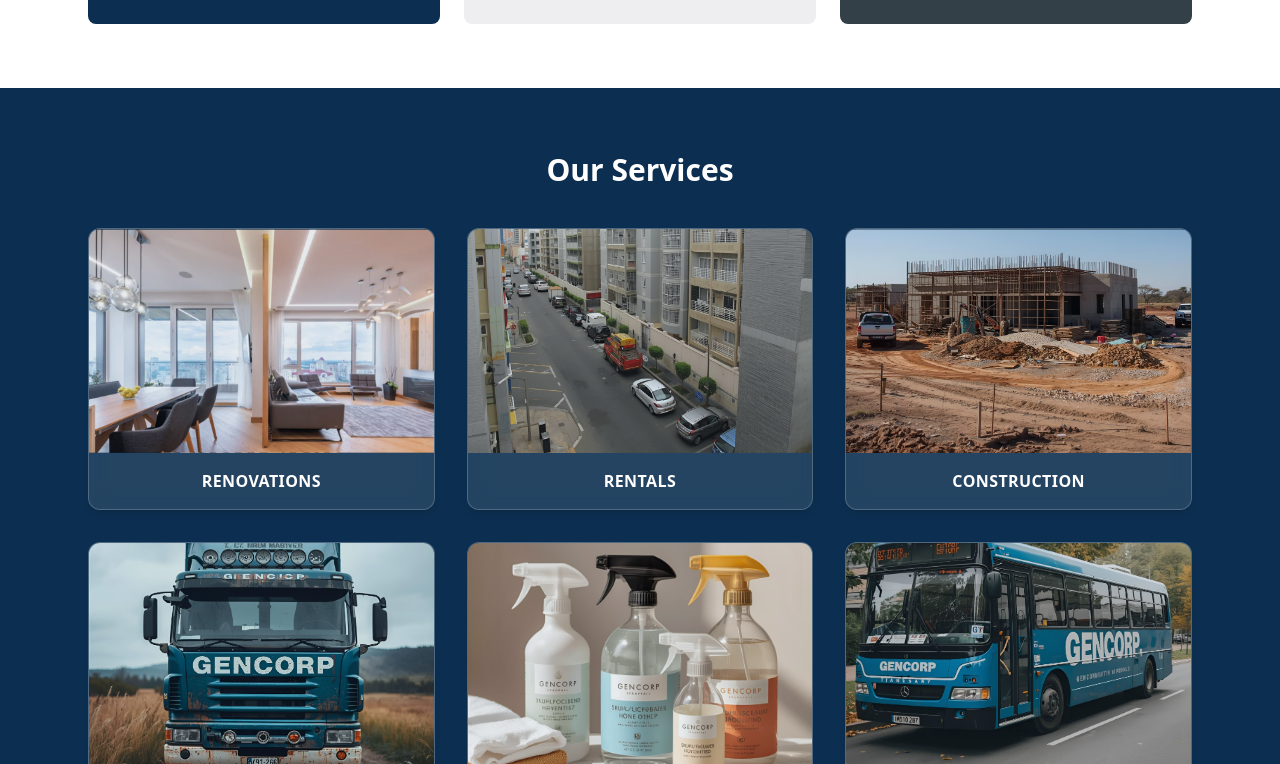
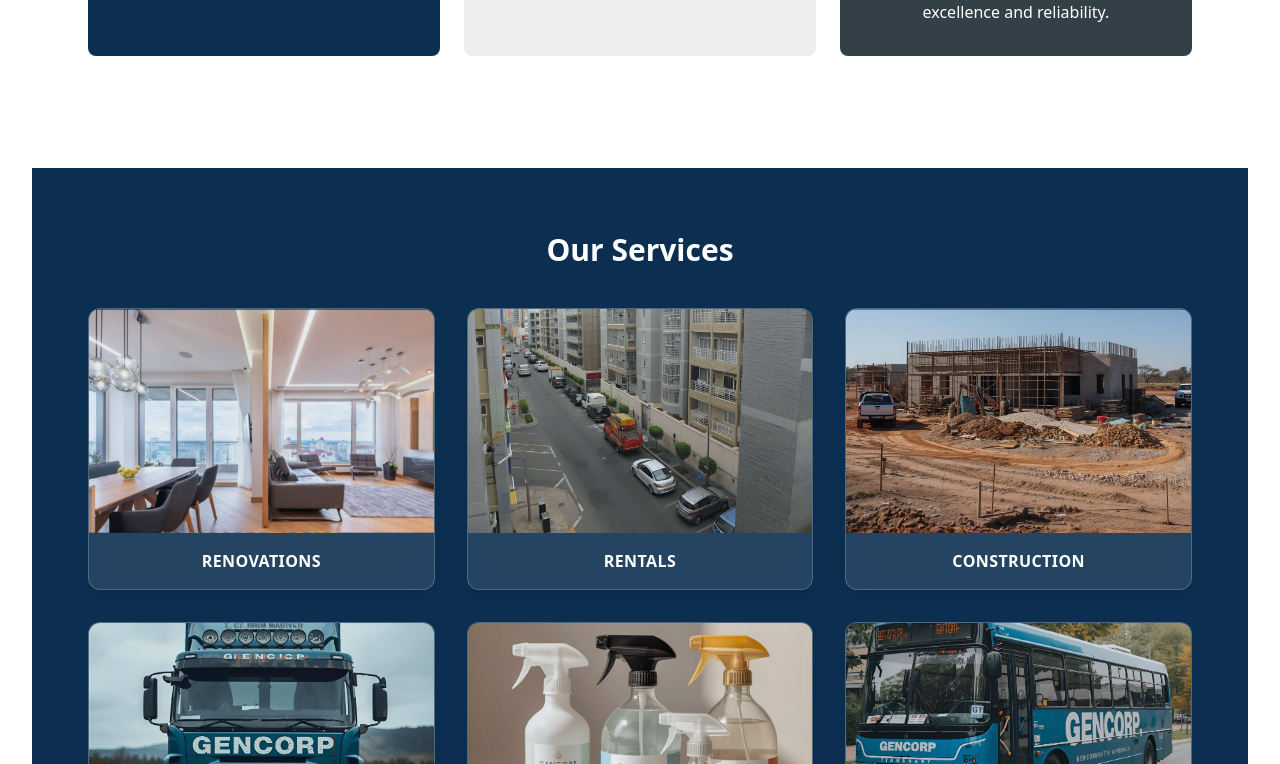
Before and after one commit to manameisrobert11/GenCorp-Frontend, a React (Vite) app: page / in a window 1280 px wide. Shown: the part 1796-2560 px from the top of the page. Built offline with nearby package versions, Linux system fonts and the light colour scheme.

Commit message:
Update App.jsx

```diff
--- a/src/App.jsx
+++ b/src/App.jsx
@@ -3,7 +3,7 @@ import Navbar from './components/Navbar'
 import Hero from './components/Hero'
 import About from './components/About'
 import Services from './components/Services'
-import Impact from './components/impact' // ✅ matches lowercase file name
+import Impact from './components/impact'
 import Footer from './components/Footer'
 import ContactModal from './components/ContactModal'
 
@@ -17,16 +17,27 @@ export default function App() {
   }, [dark])
 
   return (
-    <>
+    <div className="flex flex-col min-h-screen bg-white dark:bg-slate-900 transition-colors">
+      {/* Navbar stays at top */}
       <Navbar onContactClick={() => setShowModal(true)} dark={dark} setDark={setDark} />
-      <Hero onContactClick={() => setShowModal(true)} />
-      <main className="bg-white dark:bg-slate-900 transition-colors">
-        <About />
-        <Services />
-        <Impact onContactClick={() => setShowModal(true)} /> {/* ✅ works with lowercase import */}
-      </main>
+
+      {/* Hero and content area grow to fill remaining height */}
+      <div className="flex-1 flex flex-col">
+        <Hero onContactClick={() => setShowModal(true)} />
+
+        {/* Main content area with spacing and responsive padding */}
+        <main className="flex-1 flex flex-col gap-12 p-4 md:p-8">
+          <About />
+          <Services />
+          <Impact onContactClick={() => setShowModal(true)} />
+        </main>
+      </div>
+
+      {/* Footer stays at bottom */}
       <Footer />
+
+      {/* Contact Modal */}
       {showModal && <ContactModal onClose={() => setShowModal(false)} />}
-    </>
+    </div>
   )
 }
```
